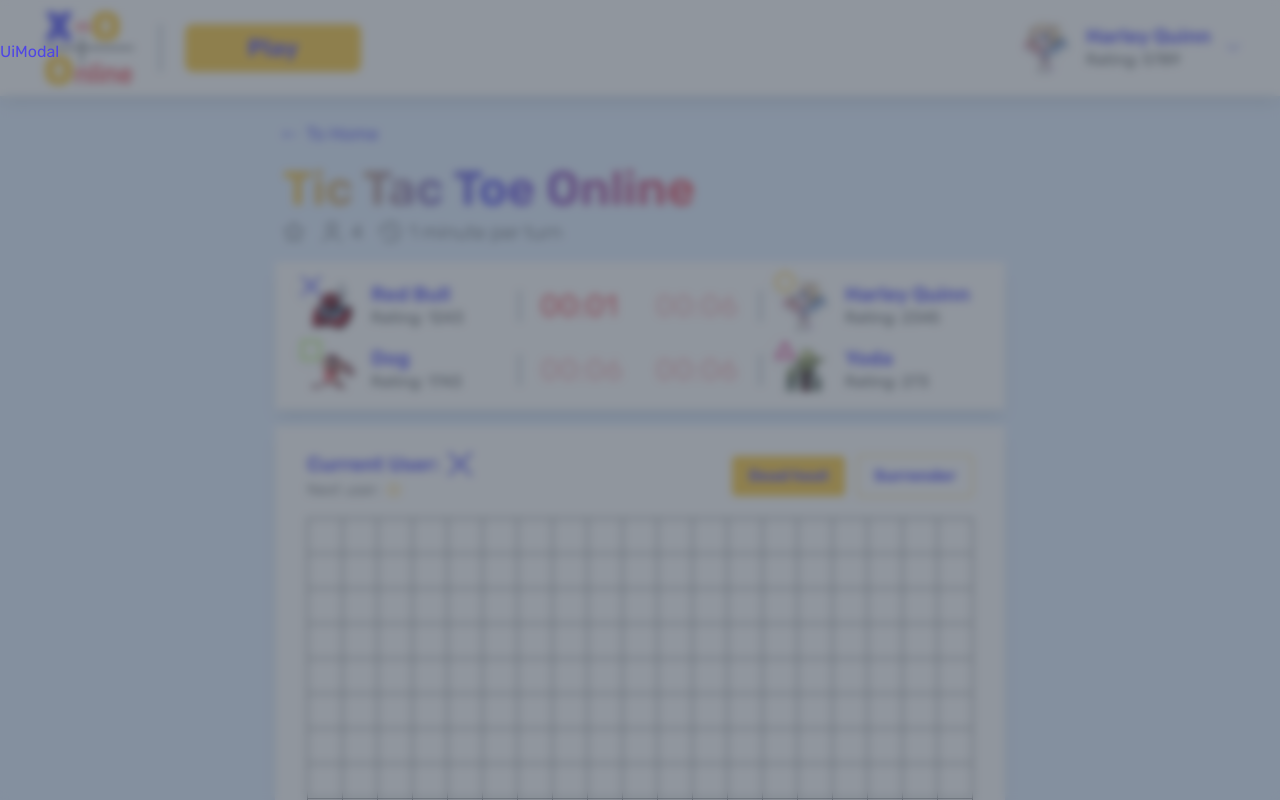
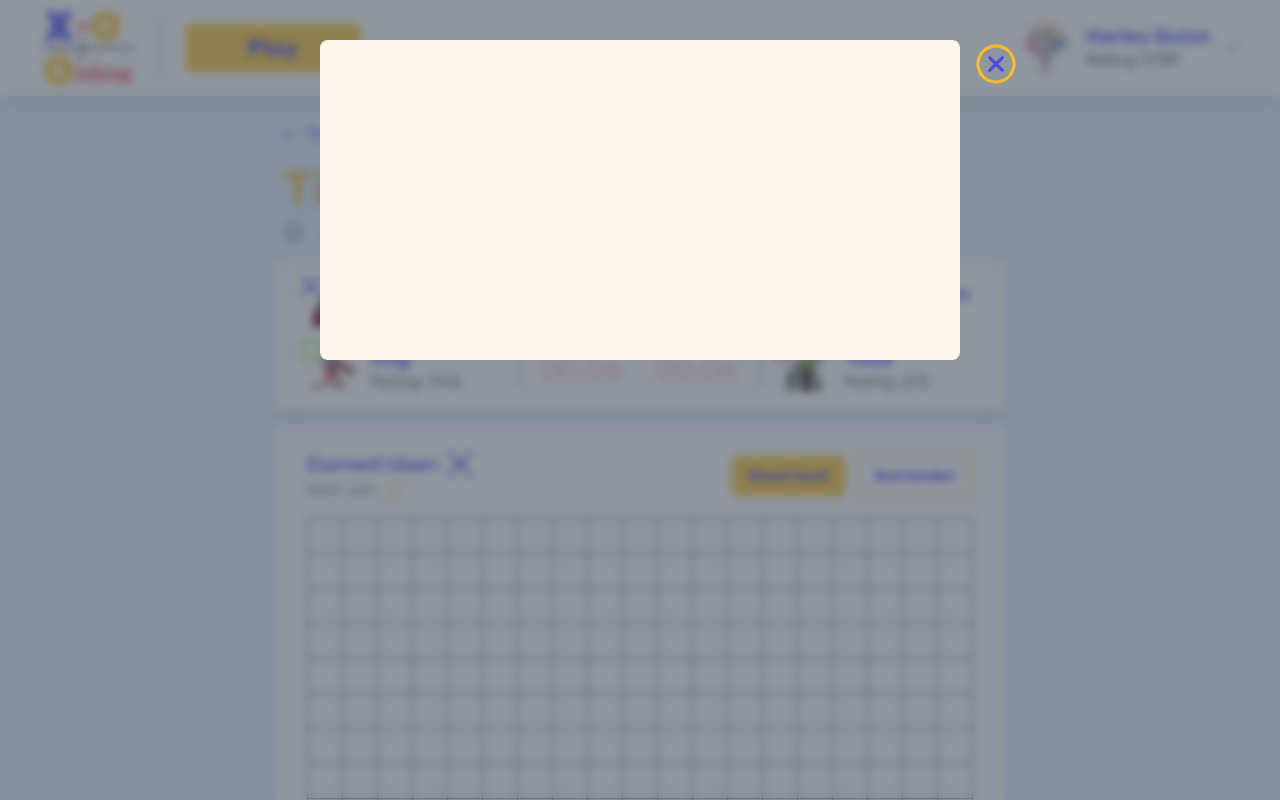
Before and after one commit to RimidalU/tic-tac-toe-online, a Next.js app: page / in a window 1280 px wide. Shown: the top 800 px of the page. Built offline with nearby package versions, Linux system fonts and the light colour scheme.

Commit message:
feat: implement close button

```diff
--- a/components/uikit/ui-modal.tsx
+++ b/components/uikit/ui-modal.tsx
@@ -1,7 +1,62 @@
-export function UiModal() {
+import clsx from "clsx";
+
+/**
+ *
+ * @param {{
+ *   className: string
+ *   width: "md" | "full";
+ * }} props
+ *
+ */
+
+export function UiModal({
+  width = "md",
+  className,
+}: {
+  width: string;
+  className?: string;
+}) {
   return (
-    <div className=" fixed inset-0 bg-slate-600/60 backdrop-blur-sm py-10">
-      UiModal
+    <div className="fixed inset-0 bg-slate-600/60 backdrop-blur-sm py-10">
+      <div
+        className={clsx(
+          "bg-orange-50 rounded-lg min-h-[320px] mx-auto relative",
+          className,
+          {
+            md: "max-w-[640px] w-full",
+            full: "mx-5",
+          }[width],
+        )}
+      >
+        <button className="text-indigo-600 hover:text-lime-400 transition-colors">
+          <CloseCrossIcon className="w-12 h-12 absolute top-0 left-[calc(100%+12px)]" />
+        </button>
+      </div>
     </div>
   );
 }
+
+function CloseCrossIcon({ className }) {
+  return (
+    <svg
+      className={className}
+      width="32"
+      height="32"
+      viewBox="0 0 32 32"
+      xmlns="http://www.w3.org/2000/svg"
+    >
+      <path
+        d="M16,29A13,13,0,1,1,29,16,13,13,0,0,1,16,29ZM16,5A11,11,0,1,0,27,16,11,11,0,0,0,16,5Z"
+        fill="#fbbf24"
+      />
+      <path
+        d="M11.76,21.24a1,1,0,0,1-.71-.29,1,1,0,0,1,0-1.41l8.49-8.49A1,1,0,0,1,21,12.46L12.46,21A1,1,0,0,1,11.76,21.24Z"
+        fill="currentColor"
+      />
+      <path
+        d="M20.24,21.24a1,1,0,0,1-.7-.29l-8.49-8.49a1,1,0,0,1,1.41-1.41L21,19.54A1,1,0,0,1,21,21,1,1,0,0,1,20.24,21.24Z"
+        fill="currentColor"
+      />
+    </svg>
+  );
+}
```
